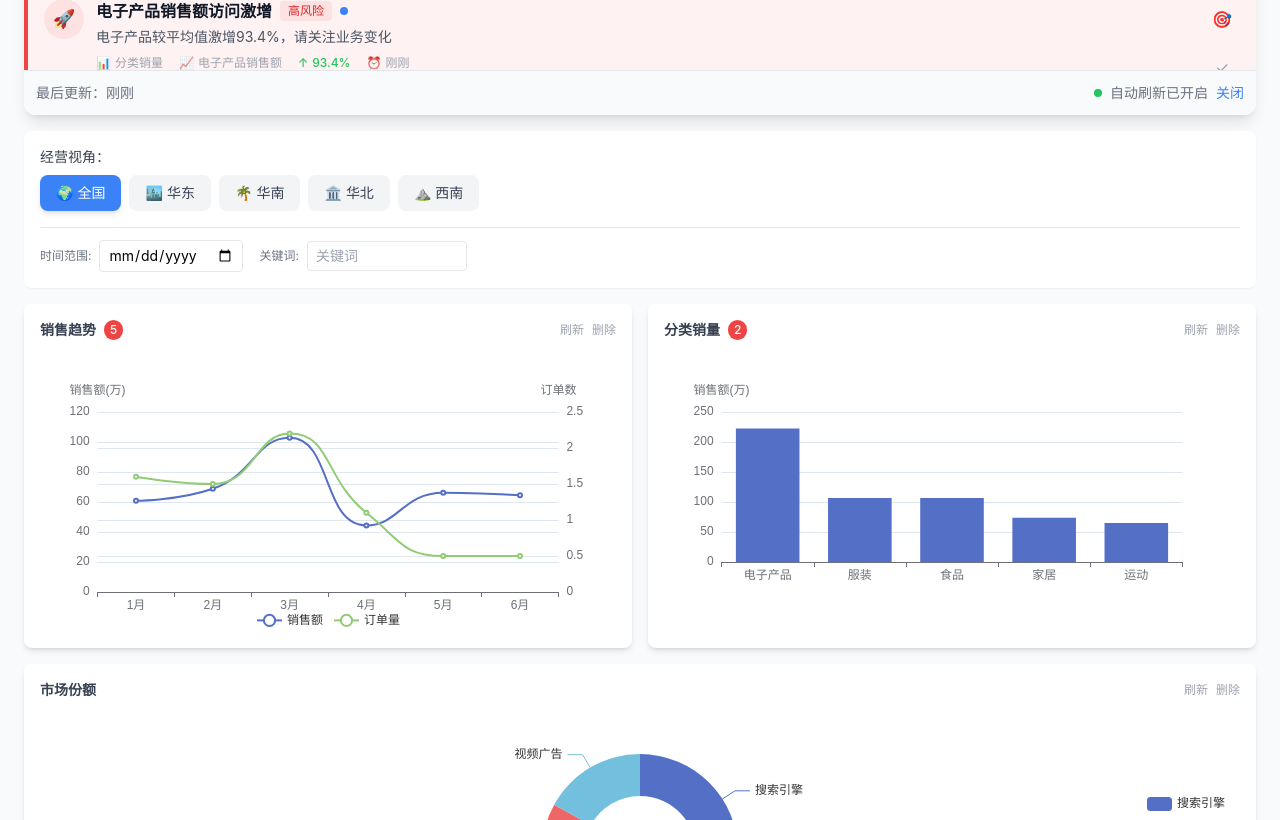
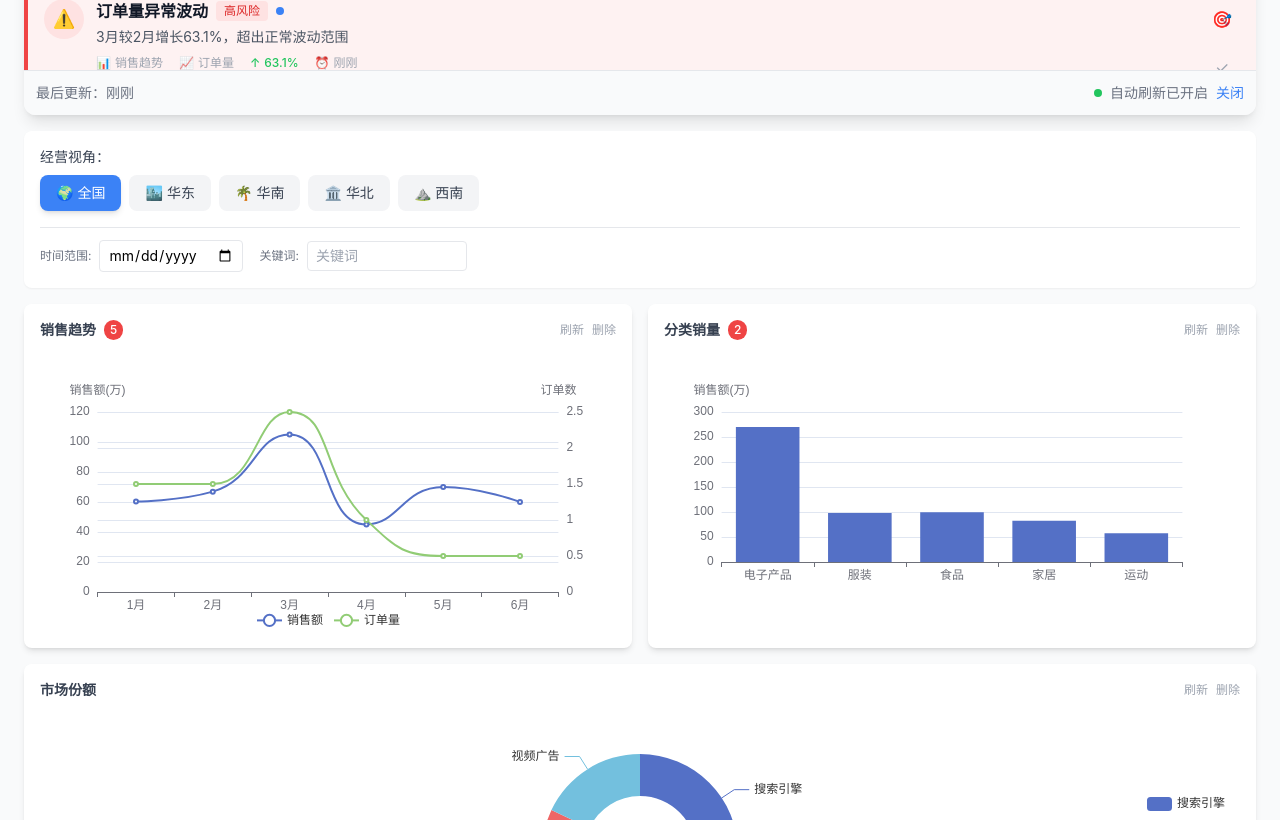
Before and after one commit to yuenlai/solo-6600003, a Vue app: page / in a window 1280 px wide. Shown: the part 1000-1820 px from the top of the page. Built offline with nearby package versions, Linux system fonts and the light colour scheme; the HTML template or start-up script is replaced by a standard one.

Commit message:
.3868547806662091:b4cd6e8ea0741303d1a91c5a9b2eb516_6a24e0ce7e5ed7cfbac8ac99.6a24f8397e5ed7cfbac8b205.6a24f835160283d4a79a6734:Trae CN.T(2026/6/7 12:48:59)

```diff
--- a/src/App.vue
+++ b/src/App.vue
@@ -103,7 +103,7 @@ function handleLocateToChart(chartId: string) {
     chartElement.classList.add('locate-highlight');
     setTimeout(() => {
       chartElement.classList.remove('locate-highlight');
-    }, 3000);
+    }, 5000);
   } else {
     setTimeout(() => {
       const retryElement = document.getElementById(elementId);
@@ -112,7 +112,7 @@ function handleLocateToChart(chartId: string) {
         retryElement.classList.add('locate-highlight');
         setTimeout(() => {
           retryElement.classList.remove('locate-highlight');
-        }, 3000);
+        }, 5000);
       }
     }, 100);
   }
@@ -156,18 +156,38 @@ onUnmounted(() => {
 }
 
 :deep(.locate-highlight) {
-  box-shadow: 0 0 0 4px rgba(59, 130, 246, 0.6), 0 0 30px rgba(59, 130, 246, 0.4) !important;
-  transform: scale(1.02);
-  z-index: 100;
-  animation: locate-pulse 1s ease-in-out infinite;
+  box-shadow: 0 0 0 6px rgba(239, 68, 68, 0.9), 0 0 40px rgba(239, 68, 68, 0.6), 0 20px 60px rgba(0, 0, 0, 0.4) !important;
+  transform: scale(1.08) !important;
+  z-index: 1000 !important;
+  position: relative !important;
+  animation: locate-pulse 0.8s ease-in-out infinite !important;
+}
+
+:deep(.locate-highlight::before) {
+  content: '📍 告警定位到此图表' !important;
+  position: absolute !important;
+  top: -16px !important;
+  left: 50% !important;
+  transform: translateX(-50%) !important;
+  background: linear-gradient(90deg, #ef4444, #f97316) !important;
+  color: white !important;
+  padding: 6px 20px !important;
+  border-radius: 20px !important;
+  font-size: 13px !important;
+  font-weight: 700 !important;
+  z-index: 1001 !important;
+  box-shadow: 0 4px 15px rgba(239, 68, 68, 0.5) !important;
+  white-space: nowrap !important;
 }
 
 @keyframes locate-pulse {
   0%, 100% {
-    box-shadow: 0 0 0 4px rgba(59, 130, 246, 0.6), 0 0 30px rgba(59, 130, 246, 0.4);
+    box-shadow: 0 0 0 6px rgba(239, 68, 68, 0.9), 0 0 40px rgba(239, 68, 68, 0.6), 0 20px 60px rgba(0, 0, 0, 0.4);
+    transform: scale(1.08);
   }
   50% {
-    box-shadow: 0 0 0 8px rgba(59, 130, 246, 0.3), 0 0 50px rgba(59, 130, 246, 0.6);
+    box-shadow: 0 0 0 12px rgba(239, 68, 68, 0.4), 0 0 60px rgba(239, 68, 68, 0.8), 0 20px 60px rgba(0, 0, 0, 0.4);
+    transform: scale(1.1);
   }
 }
 </style>
--- a/src/components/AlertPanel.vue
+++ b/src/components/AlertPanel.vue
@@ -388,7 +388,7 @@ function locateToChart(alert: Alert) {
 
   setTimeout(() => {
     store.setHighlightedChart(null);
-  }, 3000);
+  }, 5000);
 }
 </script>
 
--- a/src/components/ChartCard.vue
+++ b/src/components/ChartCard.vue
@@ -78,17 +78,41 @@ onMounted(() => {
 
 <style scoped>
 .chart-card.highlighted {
-  box-shadow: 0 0 0 3px rgba(59, 130, 246, 0.5), 0 10px 40px rgba(59, 130, 246, 0.3);
-  transform: scale(1.02);
-  z-index: 10;
+  box-shadow: 0 0 0 4px rgba(239, 68, 68, 0.8), 0 0 30px rgba(239, 68, 68, 0.5), 0 20px 60px rgba(0, 0, 0, 0.3);
+  transform: scale(1.05);
+  z-index: 100;
+  position: relative;
+}
+
+.chart-card.highlighted::before {
+  content: '📍 告警定位';
+  position: absolute;
+  top: -12px;
+  left: 50%;
+  transform: translateX(-50%);
+  background: linear-gradient(90deg, #ef4444, #f97316);
+  color: white;
+  padding: 4px 16px;
+  border-radius: 20px;
+  font-size: 12px;
+  font-weight: 600;
+  z-index: 101;
+  box-shadow: 0 2px 10px rgba(239, 68, 68, 0.4);
+  white-space: nowrap;
 }
 
 @keyframes highlight-pulse {
-  0%, 100% { box-shadow: 0 0 0 3px rgba(59, 130, 246, 0.5), 0 10px 40px rgba(59, 130, 246, 0.3); }
-  50% { box-shadow: 0 0 0 6px rgba(59, 130, 246, 0.3), 0 10px 40px rgba(59, 130, 246, 0.5); }
+  0%, 100% {
+    box-shadow: 0 0 0 4px rgba(239, 68, 68, 0.8), 0 0 30px rgba(239, 68, 68, 0.5), 0 20px 60px rgba(0, 0, 0, 0.3);
+    transform: scale(1.05);
+  }
+  50% {
+    box-shadow: 0 0 0 8px rgba(239, 68, 68, 0.4), 0 0 50px rgba(239, 68, 68, 0.7), 0 20px 60px rgba(0, 0, 0, 0.3);
+    transform: scale(1.08);
+  }
 }
 
 .chart-card.highlighted {
-  animation: highlight-pulse 1s ease-in-out 3;
+  animation: highlight-pulse 1s ease-in-out infinite;
 }
 </style>
--- a/src/mock/data.ts
+++ b/src/mock/data.ts
@@ -91,16 +91,24 @@ export function generateRegionSalesTrend(region: string): { months: string[]; sa
 
   for (let i = 0; i < MONTHS.length; i++) {
     let value = baseSales + i * 50000;
+    let isAnomaly = false;
 
     if (i === 2) {
-      value = value * 1.4;
+      value = value * 1.5;
+      isAnomaly = true;
     } else if (i === 3) {
-      value = value * 0.65;
+      value = value * 0.6;
+      isAnomaly = true;
     } else if (i >= 4) {
-      value = baseSales + 4 * 50000 - (i - 3) * 80000;
+      value = baseSales + 4 * 50000 - (i - 3) * 100000;
+      isAnomaly = true;
     }
 
-    value = value * baseline.sales * (0.9 + Math.random() * 0.2);
+    if (isAnomaly) {
+      value = value * baseline.sales;
+    } else {
+      value = value * baseline.sales * (0.95 + Math.random() * 0.1);
+    }
     sales.push(Math.floor(Math.max(100000, value)));
   }
 
@@ -109,16 +117,24 @@ export function generateRegionSalesTrend(region: string): { months: string[]; sa
 
   for (let i = 0; i < MONTHS.length; i++) {
     let value = baseOrders + i * 1200;
+    let isAnomaly = false;
 
     if (i === 2) {
-      value = value * 1.35;
+      value = value * 1.45;
+      isAnomaly = true;
     } else if (i === 3) {
-      value = value * 0.6;
+      value = value * 0.55;
+      isAnomaly = true;
     } else if (i >= 4) {
-      value = baseOrders + 4 * 1200 - (i - 3) * 20000;
+      value = baseOrders + 4 * 1200 - (i - 3) * 25000;
+      isAnomaly = true;
     }
 
-    value = value * baseline.sales * (0.9 + Math.random() * 0.2);
+    if (isAnomaly) {
+      value = value * baseline.sales;
+    } else {
+      value = value * baseline.sales * (0.95 + Math.random() * 0.1);
+    }
     orders.push(Math.floor(Math.max(5000, value)));
   }
 
@@ -139,20 +155,26 @@ export function generateRegionCategorySales(region: string): { categories: strin
   const baseValues = [1500000, 1200000, 1000000, 800000, 600000];
   const sales = CATEGORIES.map((cat, i) => {
     let value = baseValues[i] * baseline.sales * (categoryWeights[cat] || 1.0);
+    let isAnomaly = false;
 
     if (cat === '电子产品') {
-      value = value * 1.6;
+      value = value * 1.8;
+      isAnomaly = true;
     } else if (cat === '服装') {
-      value = value * 0.9;
+      value = value * 0.85;
     }
 
-    value = value * (0.9 + Math.random() * 0.2);
+    if (isAnomaly) {
+      value = value;
+    } else {
+      value = value * (0.95 + Math.random() * 0.1);
+    }
     return Math.floor(value);
   });
 
   const growth = CATEGORIES.map((cat, _i) => {
     if (cat === '电子产品') {
-      return 0.5 + Math.random() * 0.2;
+      return 0.6 + Math.random() * 0.2;
     }
     return baseline.growth + (Math.random() - 0.5) * 0.1;
   });
@@ -176,14 +198,20 @@ export function generateRegionMarketShare(region: string): { channels: { name: s
   const baseValues = [1000000, 800000, 600000, 500000, 300000];
   const channels = CHANNELS.map((name, i) => {
     let value = baseValues[i] * baseline.sales * (weights[name] || 1.0);
+    let isAnomaly = false;
 
     if (name === '视频广告') {
-      value = value * 1.8;
+      value = value * 2.0;
+      isAnomaly = true;
     } else if (name === '邮件营销') {
-      value = value * 0.7;
+      value = value * 0.65;
     }
 
-    value = value * (0.9 + Math.random() * 0.2);
+    if (isAnomaly) {
+      value = value;
+    } else {
+      value = value * (0.95 + Math.random() * 0.1);
+    }
     return {
       name,
       value: Math.floor(value)
@@ -202,7 +230,7 @@ export function generateRegionData(region: string): RegionData {
   };
 }
 
-function detectAbnormalFluctuation(values: number[], threshold: number = 0.3): { isAlert: boolean; changePercent: number; index: number } {
+function detectAbnormalFluctuation(values: number[], threshold: number = 0.2): { isAlert: boolean; changePercent: number; index: number } {
   if (values.length < 2) return { isAlert: false, changePercent: 0, index: -1 };
 
   for (let i = 1; i < values.length; i++) {
```
